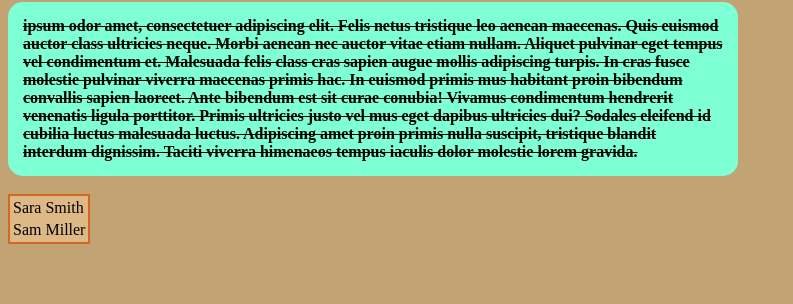
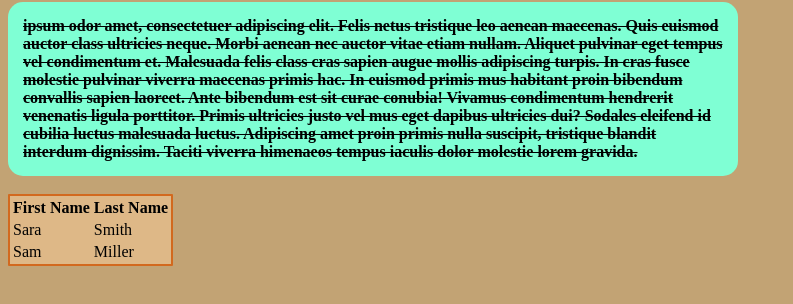
Before and after one commit to hani-mohammed/webcomm, a plain HTML site: page index.html in a window 1280 px wide. Shown: the part 112-416 px from the top of the page, without its empty margins (0-793 px from the left). Drawn offline with Linux system fonts and the light colour scheme.

Commit message:
Revert "Update index.html"
This reverts commit 7c4580b8ab2d5bd99b0dcb0fb420667cd5c6fe07.

"reverting deletion of line"

```diff
--- a/index.html
+++ b/index.html
@@ -43,7 +43,11 @@
         <table style="background-color: burlywood;
                          border: 2px;border-style: solid;
                          border-radius: 1px; border-color: chocolate;">
-
+            <th>
+                First Name
+            </th>
+            <th>
+                Last Name
             </th>
             <tr>
                 <td>
```
